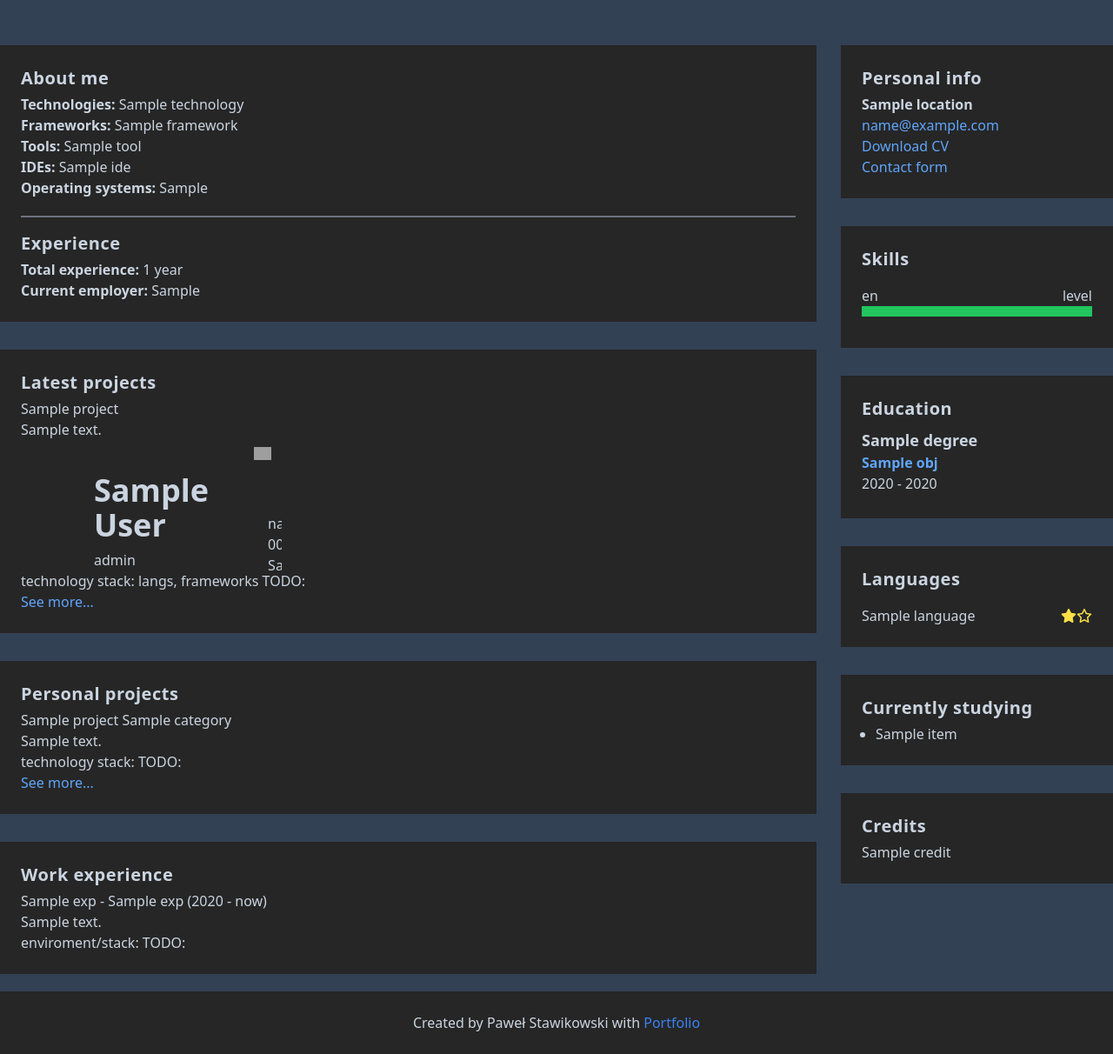
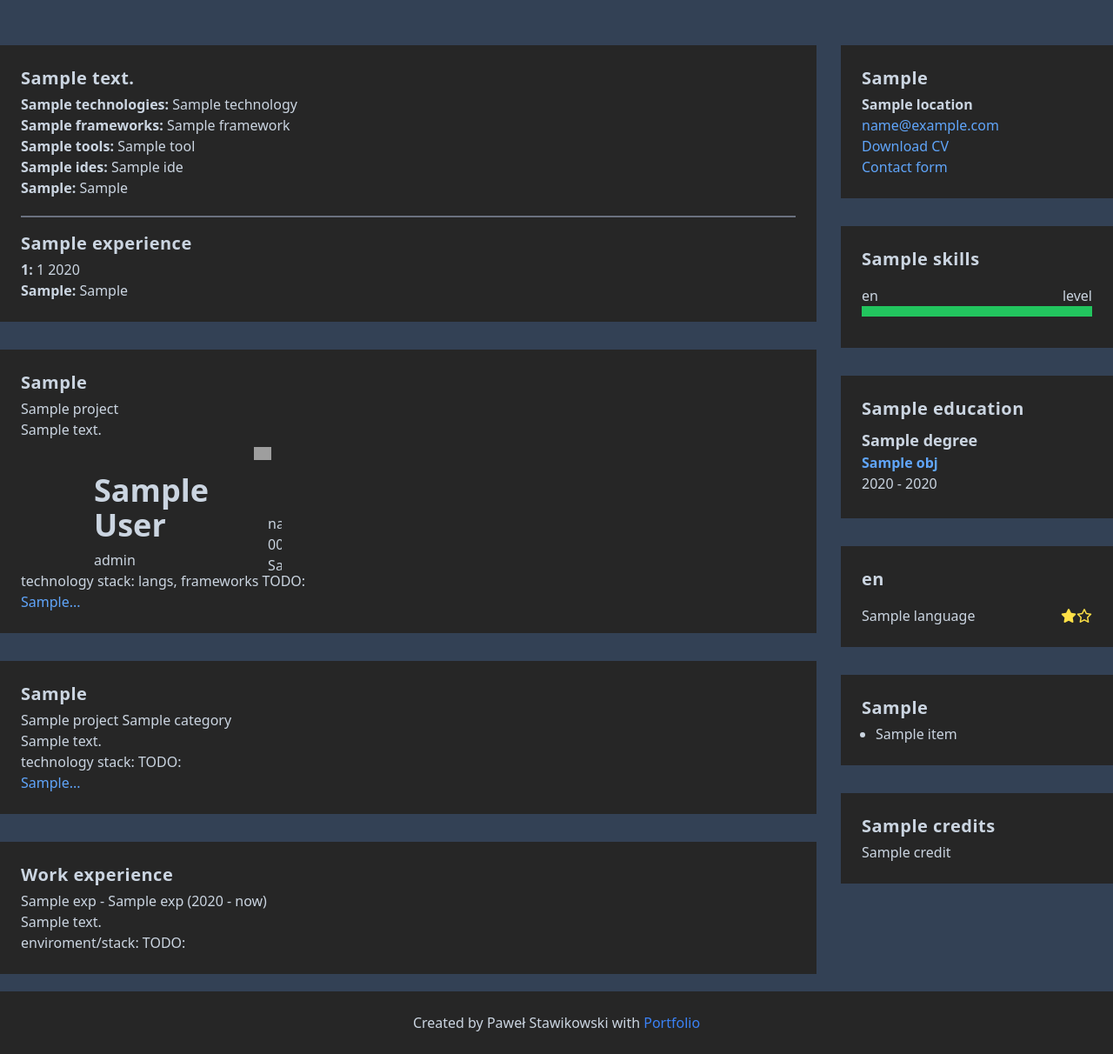
Before and after one commit to Pawikoski/portfolio, a Django app: template templates/index.html in a window 1280 px wide. Shown: the part 240-1452 px from the top of the page at 87% size. Run offline with Django 4.2, Linux system fonts and the light colour scheme; the template is opened without the code that fills it: most values are stand-ins (such as "Sample title", 1, 10 or a date in 2020); some libraries are stand-ins or nearby versions.

Commit message:
Translations, Github Actions, Local docker configuration fix

```diff
--- a/portfolio/settings.py
+++ b/portfolio/settings.py
@@ -32,7 +32,7 @@ ALLOWED_HOSTS = os.environ.get("DJANGO_ALLOWED_HOSTS").split(" ")
 # Application definition
 
 INSTALLED_APPS = [
-    'portfolio_app',
+    'portfolio_app.apps.PortfolioAppConfig',
     'django.contrib.admin',
     'django.contrib.auth',
     'django.contrib.contenttypes',
--- a/portfolio_app/views.py
+++ b/portfolio_app/views.py
@@ -5,7 +5,6 @@ from .models import About, Experience, Language, Project, SiteLanguage
 # Create your views here.
 def index(request):
     language_code = request.session.get("language")
-    print(language_code)
     if not language_code:
         return redirect('select_language')
 
--- a/templates/base.html
+++ b/templates/base.html
@@ -48,14 +48,14 @@
       <!-- Sidebar -->
       <div class="sidebar w-full lg:w-1/4 ">
         <div class="info box">
-          <p class="text-xl pb-1 font-bold tracking-wide font-sans">Personal info</p>
+          <p class="text-xl pb-1 font-bold tracking-wide font-sans">{{ translations.personal_info }}</p>
           <p class="font-semibold">{{ personal_data.location }}</p>
           <p class="text-blue-400"><a href="mailto:{{ personal_data.email }}">{{ personal_data.email }}</a></p>
           <p class="text-blue-400"><a href="{{ personal_data.cv }}">Download CV</a></p>
           <p class="text-blue-400"><a href="{{ personal_data.contact_form }}">Contact form</a></p>
         </div>
         <div class="skills box">
-          <p class="text-xl pb-1 font-bold tracking-wide font-sans">Skills</p>
+          <p class="text-xl pb-1 font-bold tracking-wide font-sans">{{ translations.skills }}</p>
           {% for skill in skills %}
           <div class="skill my-3">
             <div class="flex flex-row justify-between">
@@ -69,7 +69,7 @@
           {% endfor %}
         </div>
         <div class="education box">
-          <p class="text-xl pb-1 font-bold tracking-wide font-sans">Education</p>
+          <p class="text-xl pb-1 font-bold tracking-wide font-sans">{{ translations.education }}</p>
           {% for obj in education %}
           <div class="py-1">
             <p class="text-lg font-semibold">{{ obj.degree }}</p>
@@ -79,7 +79,7 @@
           {% endfor %}
         </div>
         <div class="languages box">
-          <p class="text-xl pb-1 font-bold tracking-wide font-sans">Languages</p>
+          <p class="text-xl pb-1 font-bold tracking-wide font-sans">{{ translations.languages }}</p>
           {% for language in languages %}
           <div class="flex justify-between space-y-3 items-baseline">
             <p>{{ language.name }}</p>
@@ -88,7 +88,7 @@
           {% endfor %}
         </div>
         <div class="currently-learn box">
-          <p class="text-xl pb-1 font-bold tracking-wide font-sans">Currently studying</p>
+          <p class="text-xl pb-1 font-bold tracking-wide font-sans">{{ translations.currently_studying }}</p>
           <ul class="list-disc pl-4">
             {% for item in currently_studying %}
             <li>{{ item.name }}</li>
@@ -97,7 +97,7 @@
         </div>
 
         <div class="credits box">
-          <p class="text-xl pb-1 font-bold tracking-wide font-sans">Credits</p>
+          <p class="text-xl pb-1 font-bold tracking-wide font-sans">{{ translations.credits }}</p>
           {% for credit in credits %}
           <p><a href="{{ credit.url }}">{{ credit.name }}</a></p>
           {% endfor %}
--- a/templates/index.html
+++ b/templates/index.html
@@ -5,23 +5,23 @@
     <div class="about box">
       <div class="divide-y-2 divide-gray-500 space-y-5">
         <div class="about-section mb-2">
-          <p class="text-xl pb-1 font-bold tracking-wide font-sans">About me</p>
-          <p><span class="font-semibold">Technologies:</span> {% for technology in about.technologies %}{{ technology }}{% endfor %}</p>
-          <p><span class="font-semibold">Frameworks:</span> {% for framework in about.frameworks %}{{ framework }}{% endfor %}</p>
-          <p><span class="font-semibold">Tools:</span> {% for tool in about.tools %}{{ tool }}{% endfor %}</p>
-          <p><span class="font-semibold">IDEs:</span> {% for ide in about.ides %}{{ ide }}{% endfor %}</p>
-          <p><span class="font-semibold">Operating systems:</span> {% for operating_system in about.operating_systems %}{{ operating_system }}{% endfor %}</p>
+          <p class="text-xl pb-1 font-bold tracking-wide font-sans">{{ translations.about_me }}</p>
+          <p><span class="font-semibold">{{ translations.technologies }}:</span> {% for technology in about.technologies %}{{ technology }}{% endfor %}</p>
+          <p><span class="font-semibold">{{ translations.frameworks }}:</span> {% for framework in about.frameworks %}{{ framework }}{% endfor %}</p>
+          <p><span class="font-semibold">{{ translations.tools }}:</span> {% for tool in about.tools %}{{ tool }}{% endfor %}</p>
+          <p><span class="font-semibold">{{ translations.ides }}:</span> {% for ide in about.ides %}{{ ide }}{% endfor %}</p>
+          <p><span class="font-semibold">{{ translations.operating_systems }}:</span> {% for operating_system in about.operating_systems %}{{ operating_system }}{% endfor %}</p>
         </div>
         <div class="exp-section pt-4">
-          <p class="text-xl pb-1 font-bold tracking-wide font-sans">Experience</p>
-          <p><span class="font-semibold">Total experience:</span> {{ about.total_exp_years }} {% if about.total_exp_years == 1 %}year{% else %}years{% endif %}</p>
-          <p><span class="font-semibold">Current employer:</span> <a {% if about.current_employer_website %}href="{{ about.current_employer_website }}"{% endif %}>{{ about.current_employer }}</a></p>
+          <p class="text-xl pb-1 font-bold tracking-wide font-sans">{{ translations.experience }}</p>
+          <p><span class="font-semibold">{{ translations.total_experience }}:</span> {{ about.total_exp_years }} {% if about.total_exp_years == 1 %}{{ translations.year }}{% else %}{{ translations.years }}{% endif %}</p>
+          <p><span class="font-semibold">{{ translations.current_employer }}:</span> <a {% if about.current_employer_website %}href="{{ about.current_employer_website }}"{% endif %}>{{ about.current_employer }}</a></p>
         </div>
       </div>
     </div>
 
     <div class="latest-projects box">
-      <p class="text-xl pb-1 font-bold tracking-wide font-sans">Latest projects</p>
+      <p class="text-xl pb-1 font-bold tracking-wide font-sans">{{ translations.latest_projects }}</p>
       {% for project in latest_projects %}
         <div>
           <span>{{ project.name }}</span>
@@ -32,11 +32,11 @@
           <p>technology stack: langs, frameworks TODO:</p>
         </div>
       {% endfor %}
-      <a href="" class="text-blue-400">See more...</a>
+      <a href="" class="text-blue-400">{{ translations.see_more }}...</a>
 
     </div>
     <div class="other-projects box">
-      <p class="text-xl pb-1 font-bold tracking-wide font-sans">Personal projects</p>
+      <p class="text-xl pb-1 font-bold tracking-wide font-sans">{{ translations.personal_projects }}</p>
       {% for project in personal_projects %}
       <div class="side-project">
         <a href="#">{{ project.name }}</a>
@@ -45,7 +45,7 @@
         <p>technology stack: TODO:</p>
       </div>
       {% endfor %}
-      <a href="" class="text-blue-400">See more...</a>
+      <a href="" class="text-blue-400">{{ translations.see_more }}...</a>
     </div>
     <div class="experience box">
       <p class="text-xl pb-1 font-bold tracking-wide font-sans">Work experience</p>
--- a/templates/select_language.html
+++ b/templates/select_language.html
@@ -13,7 +13,7 @@
 </head>
 <body>
     <div class="flex justify-center items-center h-screen flex-col">
-        <p class="block mb-2 text-3xl font-medium text-gray-900 dark:text-gray-400">Select language</p>
+        <p class="block mb-2 text-3xl font-medium text-gray-900 dark:text-gray-400">{{ translations.select_language }}</p>
 
         <form action="{% url 'select_language' %}" method="post">
         {% csrf_token %}
```
Also changed, not shown: docker-compose.yml (+10 -12 lines), portfolio_app/apps.py (+14 -0 lines), portfolio_app/context_processors.py (+11 -2 lines), portfolio_app/models.py (+8 -1 lines), .github/workflows/github-actions-demo.yml (deleted), .github/workflows/main.yml (added), 1 other file.
